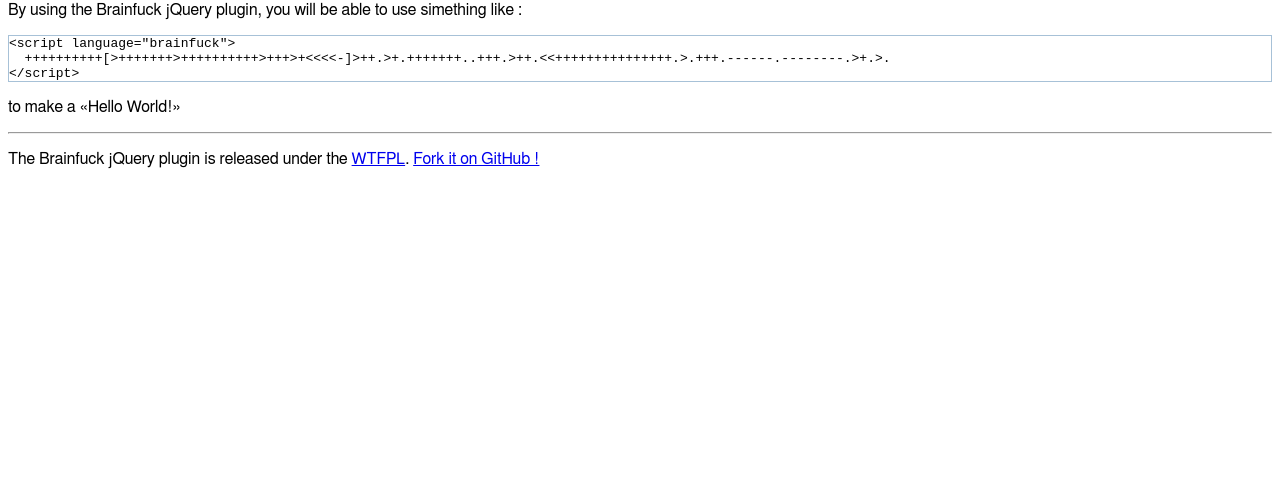
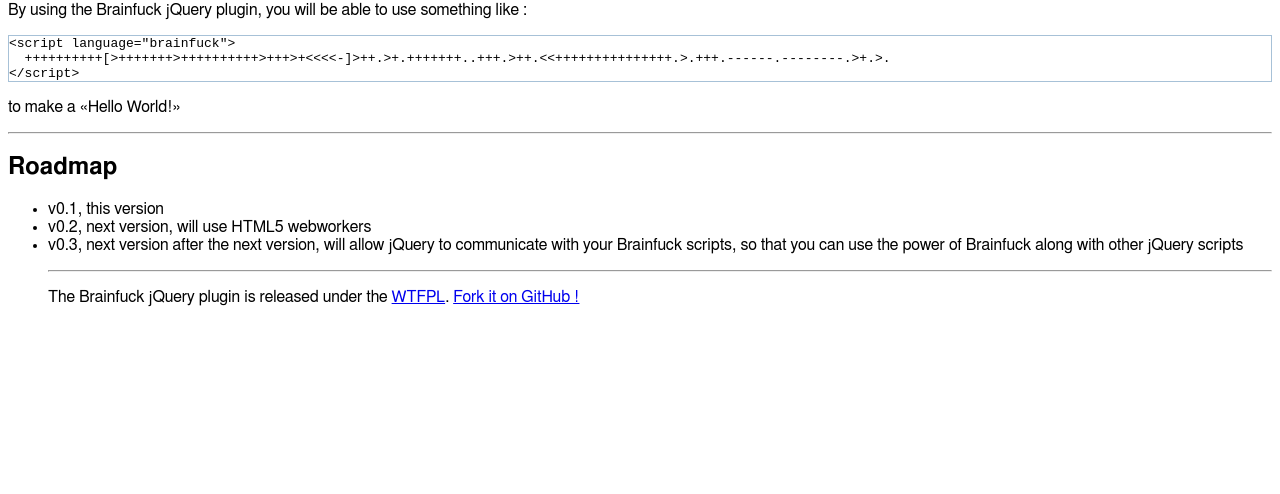
Before and after one commit to j33f/Brainfuck-script-interpreter-plugin-for-jQuery, a plain HTML site: page index.html in a window 1280 px wide. Shown: the part 306-800 px from the top of the page. Drawn offline with nearby package versions, Linux system fonts and the light colour scheme.

Commit message:
added roadmap

```diff
--- a/index.html
+++ b/index.html
@@ -28,12 +28,20 @@
       <li>It's not a patented technology !</li>
     </ul>
 
-    <p>By using the Brainfuck jQuery plugin, you will be able to use simething like : </p>
+    <p>By using the Brainfuck jQuery plugin, you will be able to use something like : </p>
     <pre>
 &lt;script language="brainfuck">
   ++++++++++[>+++++++>++++++++++>+++>+<<<<-]>++.>+.+++++++..+++.>++.<<+++++++++++++++.>.+++.------.--------.>+.>.
 &lt;/script></pre>
     <p>to make a «Hello World!»</p>
+    <hr>
+    <h2>Roadmap</h2>
+    <ul>
+      <li>v0.1, this version</li>
+      <li>v0.2, next version, will use HTML5 webworkers</li>
+      <li>v0.3, next version after the next version, will allow jQuery to communicate with your Brainfuck scripts, so that you can use the power of Brainfuck along with other jQuery scripts</li>
+    </p>
+
     <hr>
     <p>The Brainfuck jQuery plugin is released under the <a href="http://sam.zoy.org/wtfpl/">WTFPL</a>. <a href="https://github.com/Modulaweb/Brainfuck-script-interpreter-plugin-for-jQuery">Fork it on GitHub !</a></p>
     <a style="display:block;position:absolute;top:0;right:0;border:0;width:149px;height:149px;" href="https://github.com/Modulaweb/Brainfuck-script-interpreter-plugin-for-jQuery"><img src="https://a248.e.akamai.net/assets.github.com/img/abad93f42020b733148435e2cd92ce15c542d320/687474703a2f2f73332e616d617a6f6e6177732e636f6d2f6769746875622f726962626f6e732f666f726b6d655f72696768745f677265656e5f3030373230302e706e67" alt="Fork me on GitHub"></a>
```
